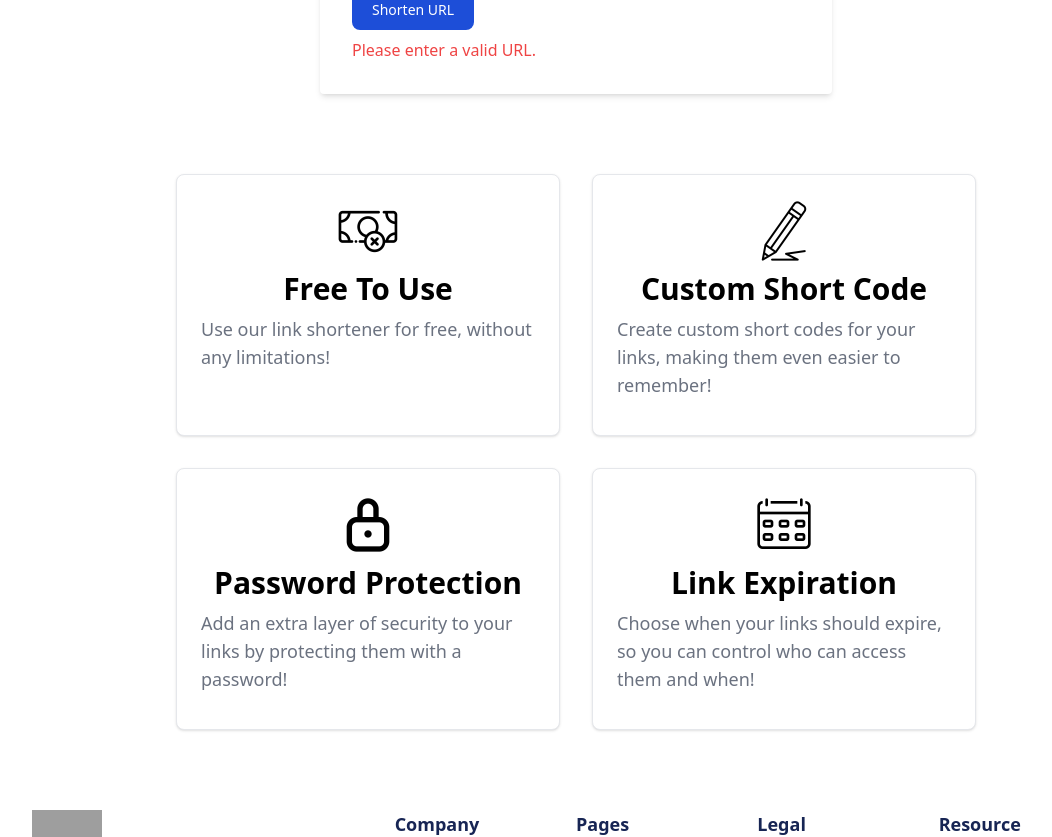
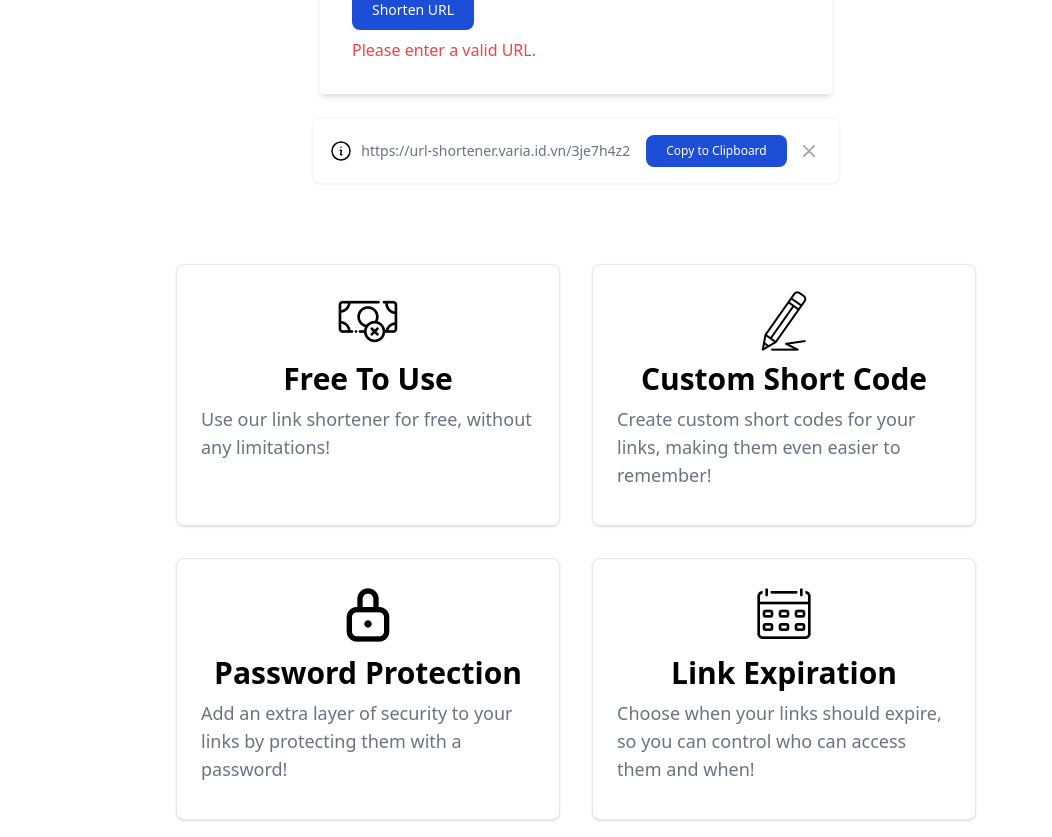
Before and after one commit to varia418/url-shortener-client, a React (Create React App) app: page / in a window 1280 px wide. Shown: the part 785-1622 px from the top of the page, without its empty margins (64-1116 px from the left). Built offline with nearby package versions, Linux system fonts and the light colour scheme; grey boxes are pictures that could not be loaded.

Commit message:
add result snackbar component

```diff
--- a/src/App.js
+++ b/src/App.js
@@ -4,6 +4,7 @@ import Input from './components/Input';
 import Button from './components/Button';
 import { useState } from 'react';
 import FeatureCard from './components/FeatureCard';
+import ResultSnackbar from './components/ResultSnackbar';
 
 function App() {
     const [errorMessage, setErrorMessage] = useState("Please enter a valid URL.");
@@ -33,10 +34,11 @@ function App() {
     return (
         <main className="container mx-auto px-4 min-h-screen flex flex-col">
             <Header />
+
             <h1 className="mt-20 mb-4 text-4xl font-extrabold leading-none tracking-tight text-blue-600 md:text-5xl lg:text-6xl text-center">Create Short URLs</h1>
             <p className="mb-16 text-lg font-normal text-gray-500 lg:text-xl sm:px-16 xl:px-48 text-center">URL Shortener makes long links look cleaner and easier to share!</p>
 
-            <div class="w-full max-w-lg m-auto mb-16">
+            <div class="w-full max-w-lg m-auto">
                 <form class="bg-white shadow-md rounded px-8 pt-6 pb-8 mb-4">
                     <Input type="text" label="Destination URL" placeholder="Enter your long URL" isRequired={true} />
                     <Input type="text" label="Custom URL (optional)" prefix="url-shortener.varia.id.vn/" placeholder="Enter your custom short code" />
@@ -47,11 +49,14 @@ function App() {
                 </form>
             </div>
 
-            <div class="w-fit m-auto grid grid-cols-2 gap-8">
+            <ResultSnackbar url="https://url-shortener.varia.id.vn/3je7h4z2" />
+
+            <div class="w-fit mx-auto grid grid-cols-2 gap-8 mt-20">
                 {features.map((feature, index) => (
                     <FeatureCard key={index} title={feature.title} description={feature.description} icon={feature.icon} />
                 ))}
             </div>
+
             <Footer />
         </main>
     );
--- /dev/null
+++ b/src/components/ResultSnackbar.js
@@ -0,0 +1,25 @@
+/* eslint-disable jsx-a11y/anchor-is-valid */
+import React from 'react'
+
+function ResultSnackbar({ url }) {
+    return (
+        <div id="marketing-banner" class="flex flex-col md:flex-row justify-between p-4 bg-white border border-gray-100 rounded-lg shadow-sm lg:max-w-7xl mx-auto mt-2">
+            <div class="flex flex-col items-start mb-3 me-4 md:items-center md:flex-row md:mb-0 gap-2">
+                <svg xmlns="http://www.w3.org/2000/svg" fill="none" viewBox="0 0 24 24" stroke-width="1.5" stroke="currentColor" class="size-6">
+                    <path stroke-linecap="round" stroke-linejoin="round" d="m11.25 11.25.041-.02a.75.75 0 0 1 1.063.852l-.708 2.836a.75.75 0 0 0 1.063.853l.041-.021M21 12a9 9 0 1 1-18 0 9 9 0 0 1 18 0Zm-9-3.75h.008v.008H12V8.25Z" />
+                </svg>
+                <p class="flex items-center text-sm font-normal text-gray-500">{url}</p>
+            </div>
+            <div class="flex items-center flex-shrink-0">
+                <a href="#" class="px-5 py-2 me-2 text-xs font-medium text-white bg-blue-700 rounded-lg hover:bg-blue-800 focus:ring-4 focus:ring-blue-300 focus:outline-none">Copy to Clipboard</a>
+                <button data-dismiss-target="#marketing-banner" type="button" class="flex-shrink-0 inline-flex justify-center w-7 h-7 items-center text-gray-400 hover:bg-gray-200 hover:text-gray-900 rounded-lg text-sm p-1.5">
+                    <svg class="w-3 h-3" aria-hidden="true" xmlns="http://www.w3.org/2000/svg" fill="none" viewBox="0 0 14 14">
+                        <path stroke="currentColor" stroke-linecap="round" stroke-linejoin="round" stroke-width="2" d="m1 1 6 6m0 0 6 6M7 7l6-6M7 7l-6 6" />
+                    </svg>
+                </button>
+            </div>
+        </div>
+    )
+}
+
+export default ResultSnackbar
```
